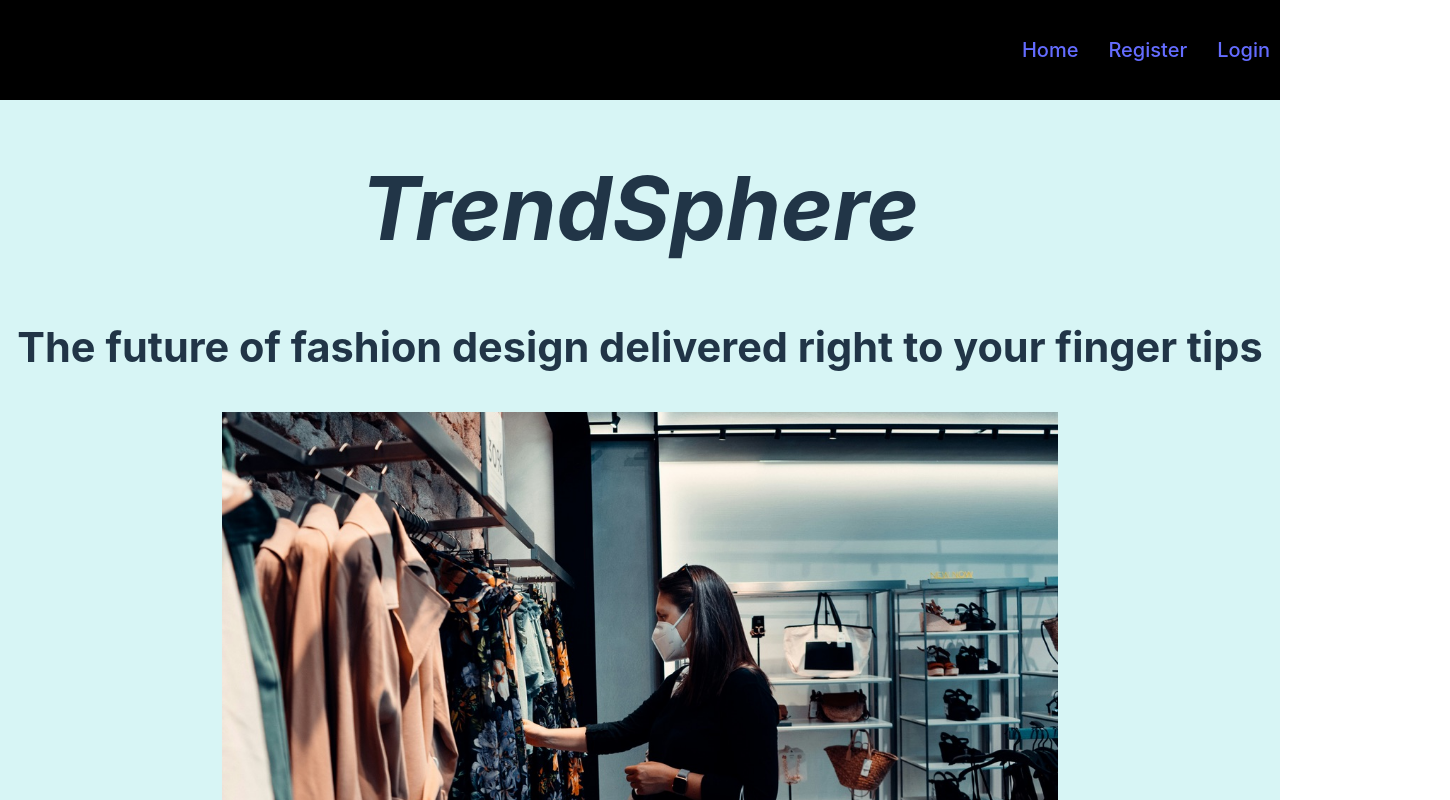
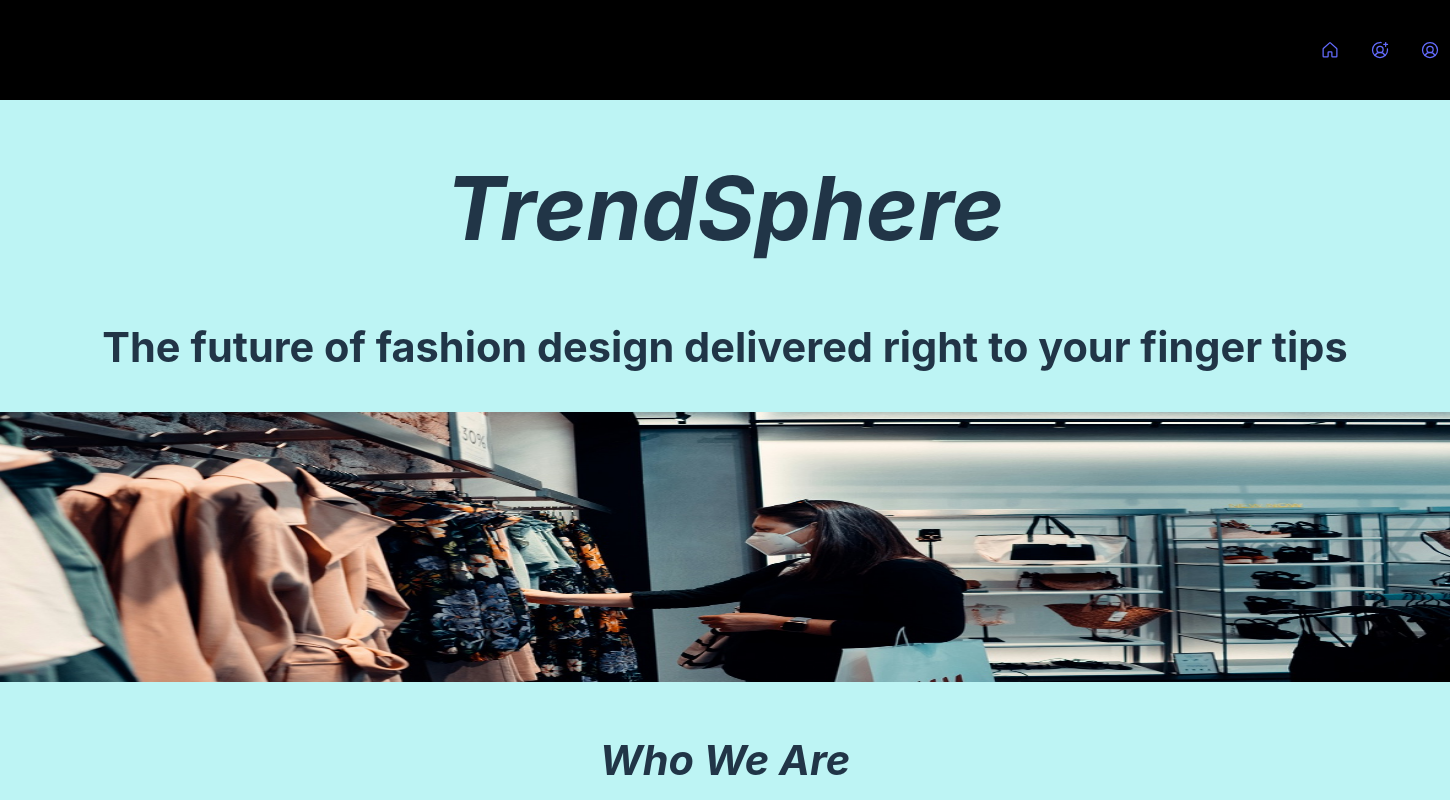
Before and after one commit to Peters-Alex/E-Commerce, a React (Vite) app: page / in a window 1280 px wide. Shown: the top 800 px of the page, 1450 px wide, since content can reach past the window. Built offline with nearby package versions, Linux system fonts and the light colour scheme.

Commit message:
styling updates

```diff
--- a/src/Components/Cart.jsx
+++ b/src/Components/Cart.jsx
@@ -28,7 +28,7 @@ const Cart = ({ cart: intialCart, updateQuantity }) => {
 
      return (
         <section>
-            <NavBar />
+            {/* <NavBar /> */}
             <div>
                 <h1>Shopping Cart</h1>
                 <ul>
--- a/src/Components/ItemList.jsx
+++ b/src/Components/ItemList.jsx
@@ -44,7 +44,7 @@ export default function ItemList(props) {
 
     return (
         <section>
-            <NavBar />
+
             <div>
                 <h2>List of Items</h2>
                 <select value={sortItems} onChange={(event) => setSortItems(event.target.value)}>
--- a/src/Components/Login.jsx
+++ b/src/Components/Login.jsx
@@ -2,6 +2,7 @@ import { useState } from "react";
 import { useNavigate } from "react-router-dom";
 import { useLoginMutation } from "../redux/api"
 import NavBar from "./NavBar";
+import "./styles/Login.css";
 
 function Login(props) {
     const [userInfo, setUserInfo] = useState({
@@ -14,7 +15,7 @@ function Login(props) {
 
     const eventHandler = async (event) => {
         event.preventDefault();
-        const { data, error } = await login (userInfo);
+        const { data, error } = await login(userInfo);
 
         if (error) {
             //error.data
@@ -31,23 +32,22 @@ function Login(props) {
         if (errorMsg) {
             setError(null);
         }
-        setUserInfo({...userInfo, [e.target.name]: e.target.value});
+        setUserInfo({ ...userInfo, [e.target.name]: e.target.value });
     };
 
     return (
-        <div>
-            {/* <NavBar /> */}
-            <h2> Login </h2>
+        <div className="Login">
             {/* error message*/}
             {errorMsg ? <p>{errorMsg}</p> : <span />}
             <form onSubmit={eventHandler}> {/*button needs to go on the form so when it completed its submitted*/}
+            <h2> Welcome Back </h2>
                 <label>
-                Username
-                <input type="text" placeholder="Username" name="username" value={userInfo.username} onChange={onUserInput} /> <br></br>
+                    Username
+                    <input type="text" placeholder="Username" name="username" value={userInfo.username} onChange={onUserInput} /> <br></br>
                 </label>
                 <label htmlFor="password">Password</label>
                 <input name="password" type="password" placeholder="Password" value={userInfo.password} onChange={onUserInput} /> <br></br>
-                <button>Submit</button>
+                <button>SIGN IN </button>
             </form>
         </div>
     );
--- a/src/Components/NavBar.jsx
+++ b/src/Components/NavBar.jsx
@@ -1,5 +1,10 @@
 import { NavLink, useNavigate } from "react-router-dom";
 import { ShoppingCart } from 'phosphor-react';
+import { UserCircle } from 'phosphor-react'
+import { Storefront } from 'phosphor-react'
+import { House } from 'phosphor-react'
+import { SignOut } from 'phosphor-react'
+import { UserCirclePlus} from 'phosphor-react'
 import "./styles/NavBar.css";
 
 
@@ -16,22 +21,24 @@ function NavBar(props) {
     if (props.token) {
         return (
             <nav>
-                <NavLink to="/Login">Login</NavLink>
-                <NavLink to="/ItemList">Item List</NavLink> <br></br>
-                <NavLink to="/Cart">Cart<ShoppingCart /> </NavLink> <br></br>
-                <a onClick={logoutUser}>Logout</a>
+                {/* <NavLink to="/Login">Login</NavLink> */}
+                <NavLink to="/"><House/></NavLink>
+                <NavLink to="/Account"><UserCircle/> </NavLink>
+                <NavLink to="/ItemList"><Storefront></Storefront></NavLink> <br></br>
+                <NavLink to="/Cart"><ShoppingCart /> </NavLink> <br></br>
+                <a onClick={logoutUser}><SignOut/></a>
             </nav >
         );
     } else {
         return (
             //This is for my nonAuthenticated user
             <nav>
-                <NavLink to="/" className="bar"> Home </NavLink> <br></br>
-                <NavLink to="/register">Register</NavLink> <br></br>
+                <NavLink to="/" className="bar"> <House/> </NavLink> <br></br>
+                <NavLink to="/register"><UserCirclePlus/></NavLink> <br></br>
 
                 {/* <NavLink to="/ItemList">Item List</NavLink> <br></br>
                 <NavLink to="/Cart">Cart<ShoppingCart /> </NavLink> <br></br> */}
-                <a onClick={() => navigate("/login")}>Login</a>
+                <a onClick={() => navigate("/login")}><UserCircle/></a>
             </nav>
         );
     }
--- a/src/Components/Register.jsx
+++ b/src/Components/Register.jsx
@@ -1,24 +1,18 @@
 import { useState } from "react";
 import { useRegisterMutation } from '../redux/api'
-//import { json } from "react-router-dom";
 import NavBar from "./NavBar";
-//import { createActionCreatorInvariantMiddleware } from "@reduxjs/toolkit";
 import "./styles/Register.css"
 
 function Register() {
-    const [userInfo, setUserInfo] = useState({ email: "", username: "", password: "", name: { firstname: "", lastname: "", } }); //{it doesnt match the api in full}
+    const [userInfo, setUserInfo] = useState({ email: "", username: "", password: "", name: { firstname: "", lastname: "", } });
 
     const [errorMsg, setError] = useState(null)
     const [register] = useRegisterMutation();
 
-
-
     const eventHandler = async (event) => {
         event.preventDefault();
         const response = await register(userInfo);
-        //const { data, error } = await register(userInfo);
-        console.log("This is the response from the registeration API",response.data);
-
+        console.log("This is the response from the registeration API", response.data);
     };
 
     const onUserInput = (e) => {
@@ -27,10 +21,6 @@ function Register() {
         }
         const { name, value } = e.target;
 
-        //     console.log(JSON.stringify(userInfo));
-        //     setUserInfo({ ...userInfo, [e.target.name.firstname]: e.target.value }); //... is my spread operator
-
-        //checking to see if the input is for the name object
         if (name === "firstname" || name === "lastname") {
             setUserInfo(prevState => ({
                 ...prevState,
@@ -41,8 +31,8 @@ function Register() {
             }))
         } else {
             setUserInfo(prevState => ({
-               ...prevState,
-               [name]: value,
+                ...prevState,
+                [name]: value,
             }))
         }
     };
@@ -50,23 +40,22 @@ function Register() {
 
     return (
         <div>
-               {/* <NavBar /> */}
-               <img src="src/assets/kaleb-tapp-J59wWPn09BE-unsplash.jpg"></img>
+            <img src="src/assets/kaleb-tapp-J59wWPn09BE-unsplash.jpg"></img>
 
-            <h1> Register Page </h1>
             {errorMsg ? <p>{errorMsg}</p> : <span />}
             <form onSubmit={eventHandler}> {/*button needs to go on the form so when it completed its submitted*/}
-                Username
-                <input type="text" placeholder="Username" name="username" value={userInfo.username} onChange={onUserInput} /> <br></br>
+            <h2> Create Account </h2>
+                First Name
+                <input name="firstname" type="text" placeholder="FirstName" value={userInfo.name.firstname} onChange={onUserInput} /> <br></br>
+                Last Name
+                <input name="lastname" type="test" placeholder="LastName" value={userInfo.name.lastname} onChange={onUserInput} /> <br></br>
+                {/* Username
+                <input type="text" placeholder="Username" name="username" value={userInfo.username} onChange={onUserInput} /> <br></br> */}
                 Password
                 <input name="password" type="password" placeholder="Password" value={userInfo.password} onChange={onUserInput} /> <br></br>
                 Email
                 <input name="email" type="email" placeholder="Email" value={userInfo.email} onChange={onUserInput} /> <br></br>
-                First Name
-                <input name="firstname" type="text" placeholder="FirstName" value={userInfo.name.firstname} onChange={onUserInput} /> <br></br>
-                Last Name
-                <input name="lastname" type="test" placeholder="LastName" value={userInfo.name.lastname} onChange={onUserInput} /> <br></br>
-                <button>Submit</button>
+                <button>Create</button>
             </form>
         </div>
     );
--- a/src/Components/styles/Home.css
+++ b/src/Components/styles/Home.css
@@ -9,14 +9,13 @@ h1 {
 
 }
 img {
-
-max-width: fit-content;
-max-width: fit-content;
+max-inline-size: none;
+height: auto;
 
 
     }
 div {
-    background-color: rgb(215, 245, 245);
+    background-color: rgb(189, 244, 244);
 }
 
 th {
--- /dev/null
+++ b/src/Components/styles/Login.css
@@ -0,0 +1,6 @@
+body {
+
+}
+nav {
+
+}
--- a/src/Components/styles/Register.css
+++ b/src/Components/styles/Register.css
@@ -1,10 +1,20 @@
-img {
-    width: 1460px;
-    height: 470px;
-}
 div {
 
     text-align: center;
     font-size: larger;
+}
+img {
+    width: 1450px;
+    height: 270px;
+    max-inline-size: none;
+}
+form {
+    background-color: aliceblue;
+    margin: 30rem;
+    margin-top: 1rem;
+    margin-bottom: auto;
+    width: 20rem;
+    font-style: normal;
+    font-size: x-large;
 
 }
```
